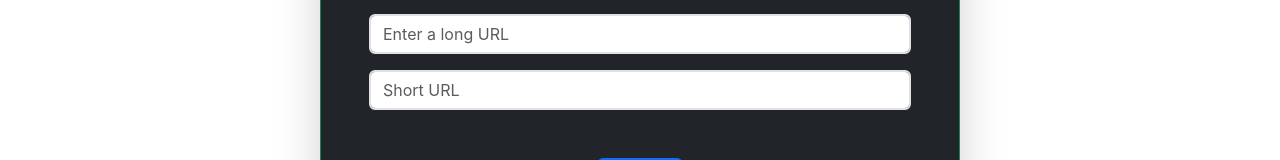
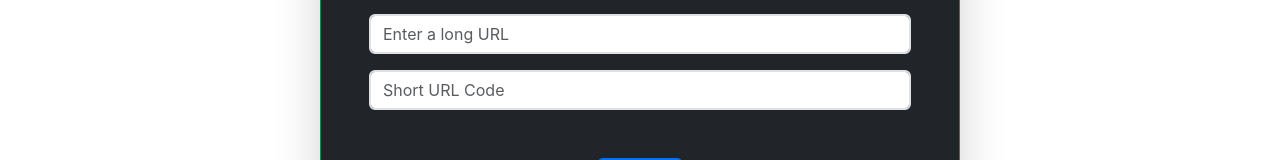
Before and after one commit to SyedSihabUsSakib/URLShortner, a React (Create React App) app: page / in a window 1280 px wide. Shown: the part 197-357 px from the top of the page. Built offline with nearby package versions, Linux system fonts and the light colour scheme.

Commit message:
updated form

```diff
--- a/src/myComponents/Form.js
+++ b/src/myComponents/Form.js
@@ -59,7 +59,7 @@ const Form = (props) => {
               className="form-control border-2 mt-3"
               value={shortUrl}
               // onChange={(e) => setLongUrl(e.target.value)}
-              placeholder="Short URL"
+              placeholder="Short URL Code"
               readonly
             />
           </div>
```
